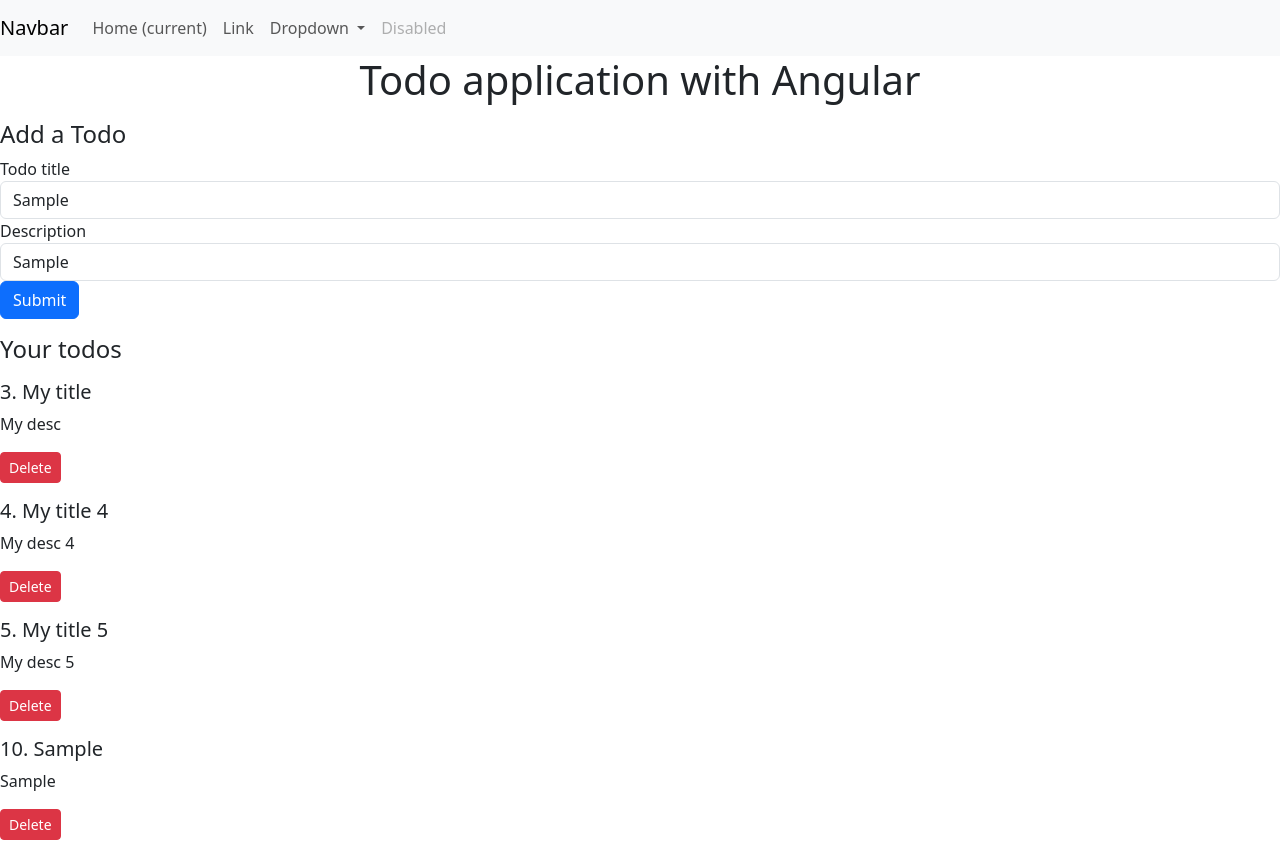
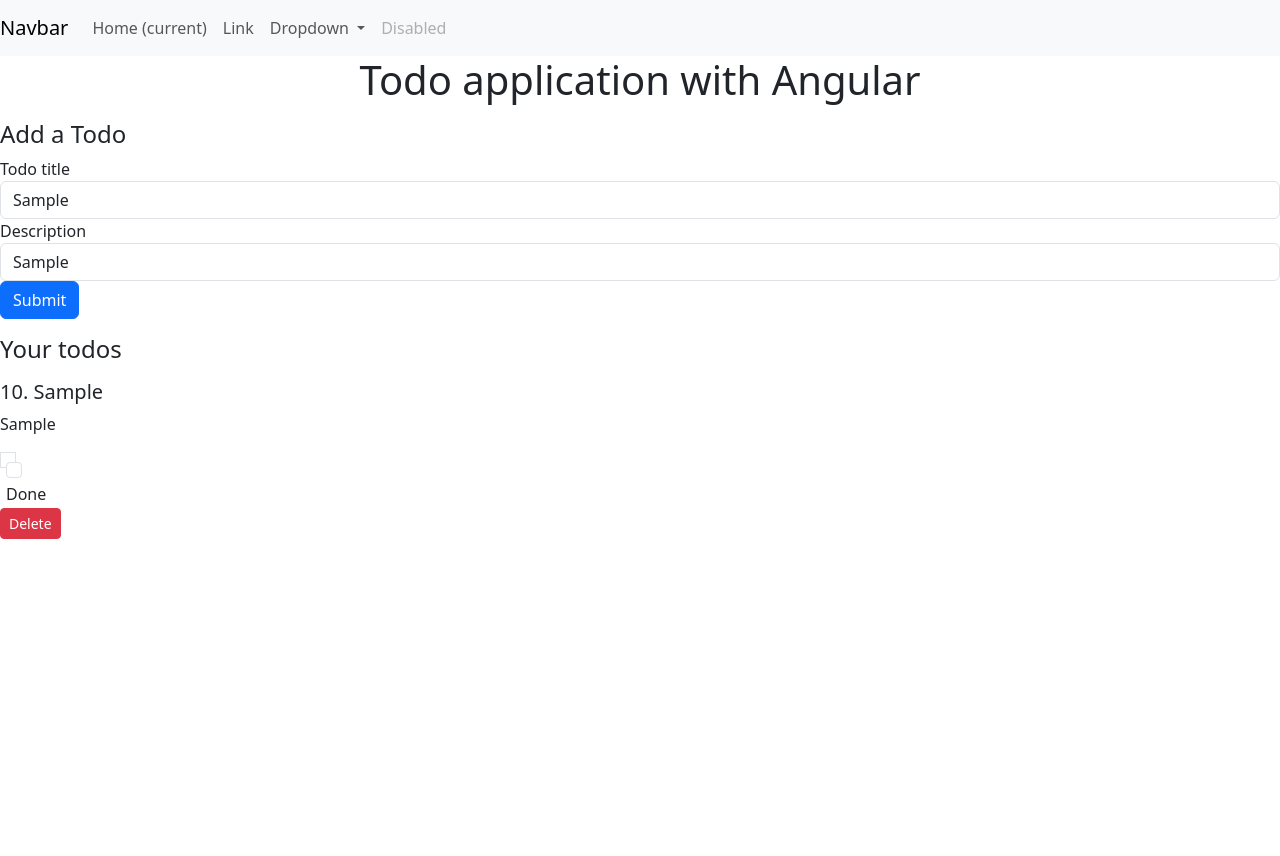
Before and after one commit to qisantanu/angular-todos, an Angular app: page / in a window 1280 px wide. Both pictures are taken after typing "Sample", "Sample" into the empty fields and a click on the button "Submit". After the commit the page ends 800 px from the top, so only its background shows below. Built offline with nearby package versions, Linux system fonts and the light colour scheme.

Commit message:
Store the data from localstorage

```diff
--- a/src/app/MyComponents/todo-item/todo-item.component.html
+++ b/src/app/MyComponents/todo-item/todo-item.component.html
@@ -1,5 +1,11 @@
 <div class="my-3">
   <h5>{{todo.sno}}. {{todo.title}}</h5>
   <p>{{todo.desc}}</p>
+
+  <div class="form-check-input" style="padding: 5px; margin-bottom: 40px;">
+    <input type="checkbox" class="form-check-input" (click)="onCheckboxClick(todo)"  />
+    <label class="form-check-label">Done</label>
+  </div>
+
   <button class="btn btn-danger btn-sm" (click)="onClick(todo)">Delete</button>
 </div>
--- a/src/app/MyComponents/todo-item/todo-item.component.ts
+++ b/src/app/MyComponents/todo-item/todo-item.component.ts
@@ -12,7 +12,9 @@ import { AddTodoComponent } from '../add-todo/add-todo.component';
 })
 export class TodoItemComponent {
   @Input() todo: Todo;
+  @Input() ind; number;
   @Output() todoDelete: EventEmitter<Todo> = new EventEmitter();
+  @Output() todoMakeComplete: EventEmitter<Todo> = new EventEmitter();
 
   ngOnInit(): void {}
 
@@ -24,4 +26,9 @@ export class TodoItemComponent {
     this.todoDelete.emit(todo);
     console.log('delete buttin has been triggered');
   }
+
+  onCheckboxClick(todo: Todo) {
+    this.todoMakeComplete.emit(todo);
+    console.log('done todo check box triggered');
+  }
 }
--- a/src/app/MyComponents/todos/todos.component.html
+++ b/src/app/MyComponents/todos/todos.component.html
@@ -2,7 +2,7 @@
 <h4>Your todos</h4>
 <div *ngIf="this.todos.length===0; else elseBlock">No todos to display</div>
 <ng-template #elseBlock>
-  <div *ngFor="let todo of todos">
-    <app-todo-item [todo]="todo" (todoDelete)="deleteTodo(todo)"></app-todo-item>
+  <div *ngFor="let todo of todos; index as ind">
+    <app-todo-item [todo]="todo" [ind]="ind" (todoDelete)="deleteTodo(todo)" (todoMakeComplete)="doneTodo(todo)"></app-todo-item>
   </div>
 </ng-template>
--- a/src/app/MyComponents/todos/todos.component.ts
+++ b/src/app/MyComponents/todos/todos.component.ts
@@ -14,28 +14,18 @@ import {Todo} from '../../Todo';
 })
 export class TodosComponent {
   todos: Todo[];
+  localItem: string;
 
   constructor() {
-    this.todos = [
-      {
-        sno: 3,
-        title: 'My title',
-        desc: 'My desc',
-        active: true
-      },
-      {
-        sno: 4,
-        title: 'My title 4',
-        desc: 'My desc 4',
-        active: true
-      },
-      {
-        sno: 5,
-        title: 'My title 5',
-        desc: 'My desc 5',
-        active: true
-      }
-    ];
+    this.localItem = localStorage.getItem('todos');
+
+    if(this.localItem == null) {
+      this.todos = [];
+    } else {
+      this.todos = JSON.parse(this.localItem);
+    }
+
+
   }
 
   ngOnInit(): void {}
@@ -44,10 +34,15 @@ export class TodosComponent {
     console.log(todo);
     const index = this.todos.indexOf(todo);
     this.todos.splice(index, 1);
+    localStorage.setItem("todos", JSON.stringify(this.todos));
   }
 
   addTodo(todo:Todo) {
+    this.todos.push(todo);
+    localStorage.setItem("todos", JSON.stringify(this.todos));
+  }
+
+  doneTodo(todo:Todo) {
     console.log(todo);
-    this.todos.push(todo);
   }
 }
```
